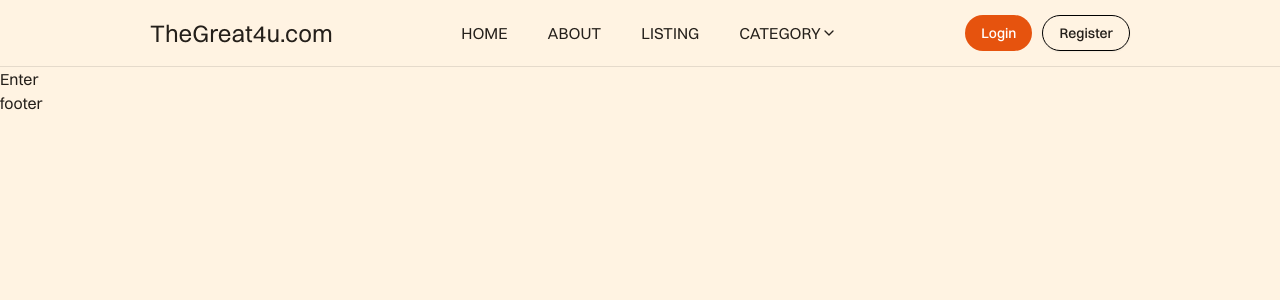
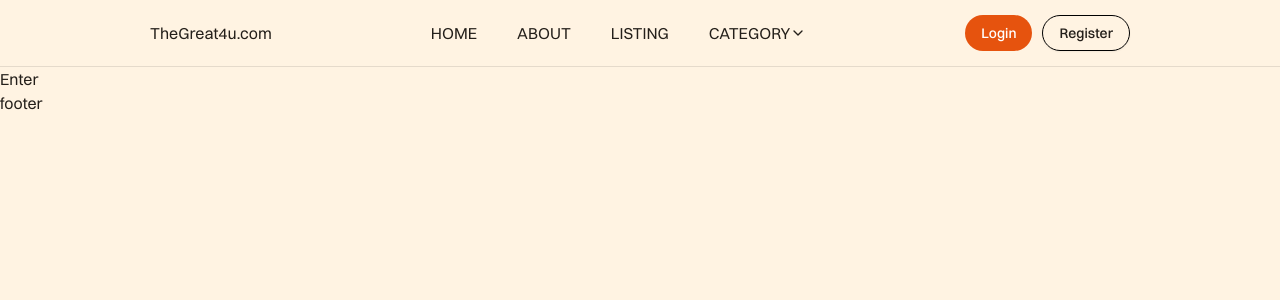
Before and after one commit to Paragkoche/dir-app, a Next.js app: page / in a window 1280 px wide. Shown: the top 300 px of the page. Built offline with nearby package versions, Linux system fonts and the light colour scheme.

Commit message:
fix: simplify logo component by removing unnecessary styling

```diff
--- a/src/components/branding/logo.tsx
+++ b/src/components/branding/logo.tsx
@@ -1,5 +1,5 @@
 const Logo = () => {
-  return <h1 className="text-2xl">TheGreat4u.com</h1>;
+  return <h1>TheGreat4u.com</h1>;
 };
 
 export default Logo;
```
